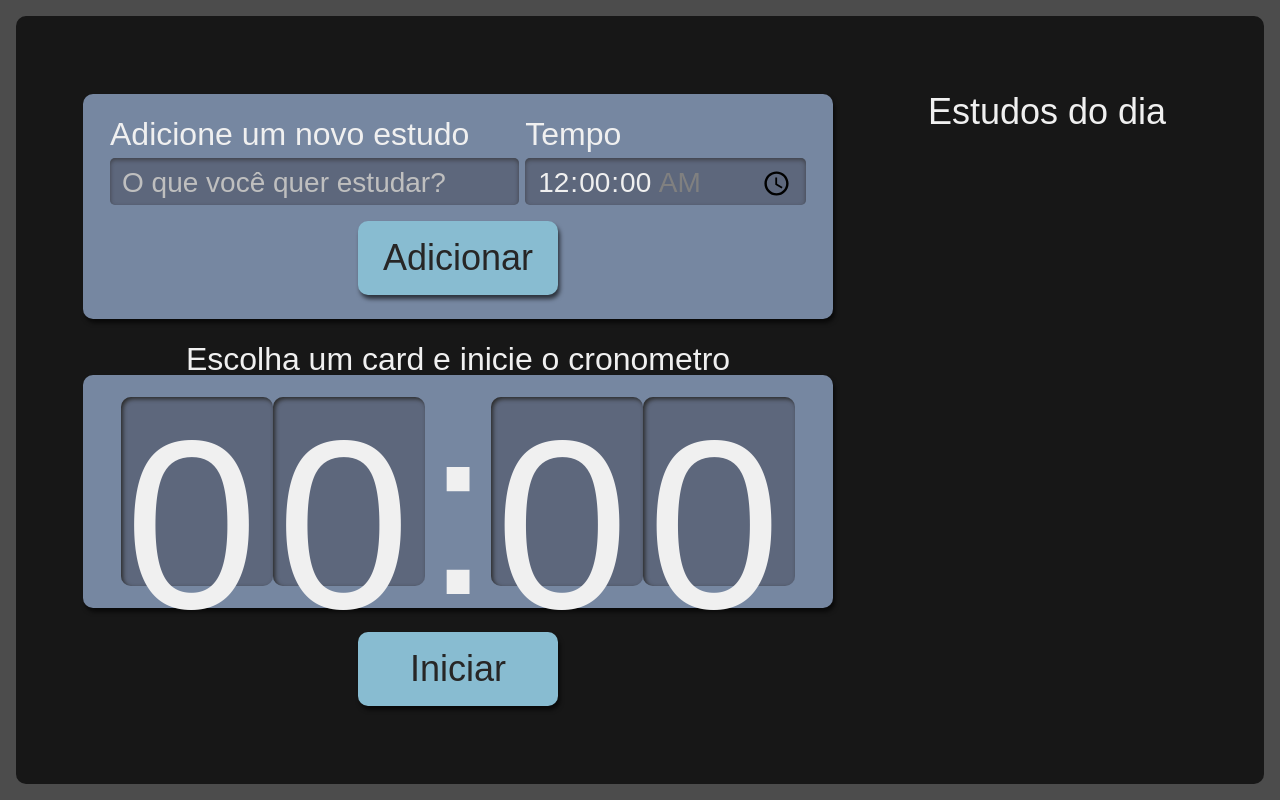
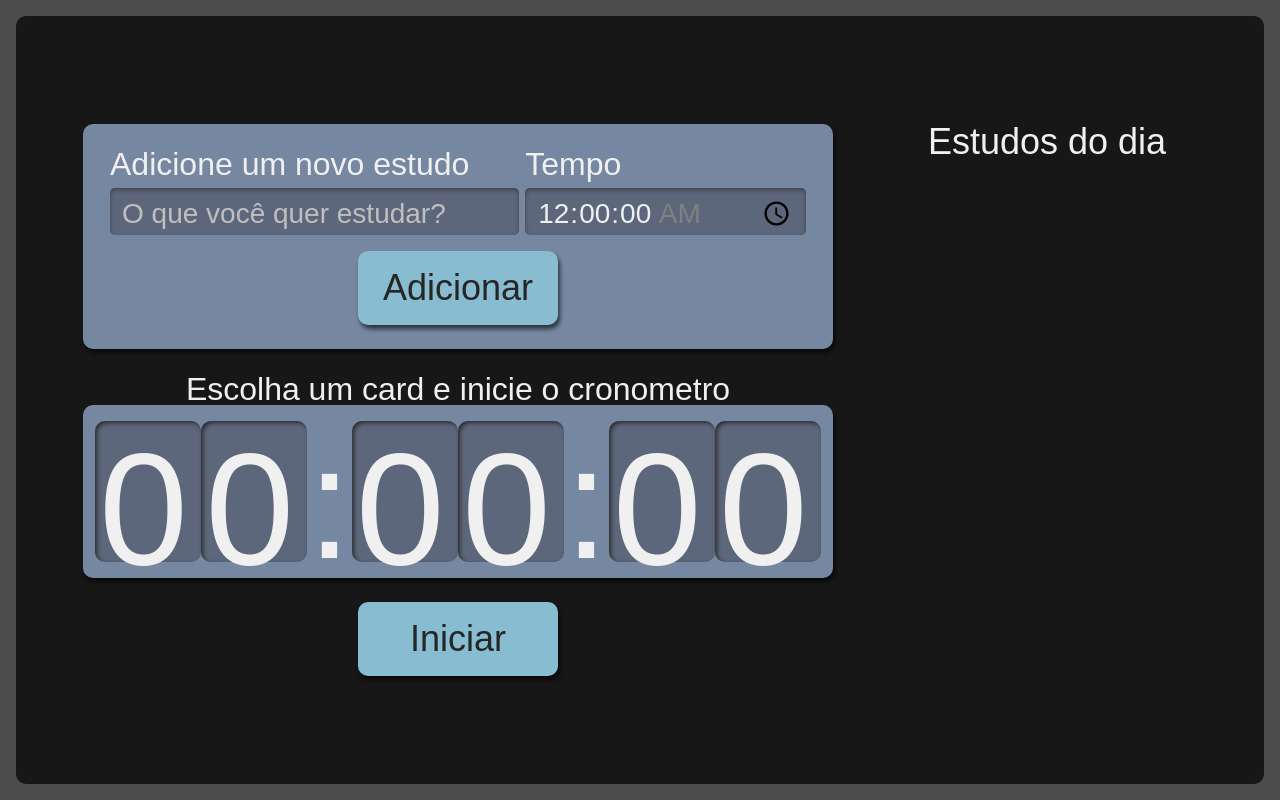
Before and after one commit to camilavitoriacosta/digixStudies, a React (Create React App) app: page / in a window 1280 px wide. Built offline with nearby package versions, Linux system fonts and the light colour scheme.

Commit message:
Adicionando hora no cronometro

```diff
--- a/src/components/Cronometro/Cronometro.module.scss
+++ b/src/components/Cronometro/Cronometro.module.scss
@@ -42,7 +42,7 @@
   @media screen and (min-width:1280px) {
 
     .relogioWrapper{
-      font-size: 15rem;
+      font-size: 10rem;
     }
 
     p {
--- a/src/components/Cronometro/Relogio/Relogio.module.scss
+++ b/src/components/Cronometro/Relogio/Relogio.module.scss
@@ -7,7 +7,7 @@
   border-radius: 10px;
 
   @media screen and (min-width:1280px) {
-    height: 10.8rem;
+    height: 7.8rem;
     width: 9rem;
   }
 }
@@ -16,6 +16,6 @@
   height: 4.2rem;
 
   @media screen and (min-width:1280px) {
-    height: 12.6rem;
+    height: 8.6rem;
   }
 }
--- a/src/components/Cronometro/Relogio/index.tsx
+++ b/src/components/Cronometro/Relogio/index.tsx
@@ -6,7 +6,10 @@ interface Props{
 }
 
 export default function Relogio({tempo = 0}: Props) {
-    const minutos = Math.floor(tempo / 60);
+    const horas = Math.floor(tempo / 3600) % 60;
+    const [ horaDezena, horaUnidade ] = String(horas).padStart(2, '0');
+
+    const minutos = Math.floor(tempo / 60) % 60;
     const [ minutoDezena, minutoUnidade ] = String(minutos).padStart(2, '0');
 
     const segundos = tempo % 60;
@@ -14,6 +17,9 @@ export default function Relogio({tempo = 0}: Props) {
 
     return (
         <>
+            <span className={style.relogioNumero}>{horaDezena}</span>
+            <span className={style.relogioNumero}>{horaUnidade}</span>
+            <span className={style.relogioDivisao}>:</span>
             <span className={style.relogioNumero}>{minutoDezena}</span>
             <span className={style.relogioNumero}>{minutoUnidade}</span>
             <span className={style.relogioDivisao}>:</span>
```
